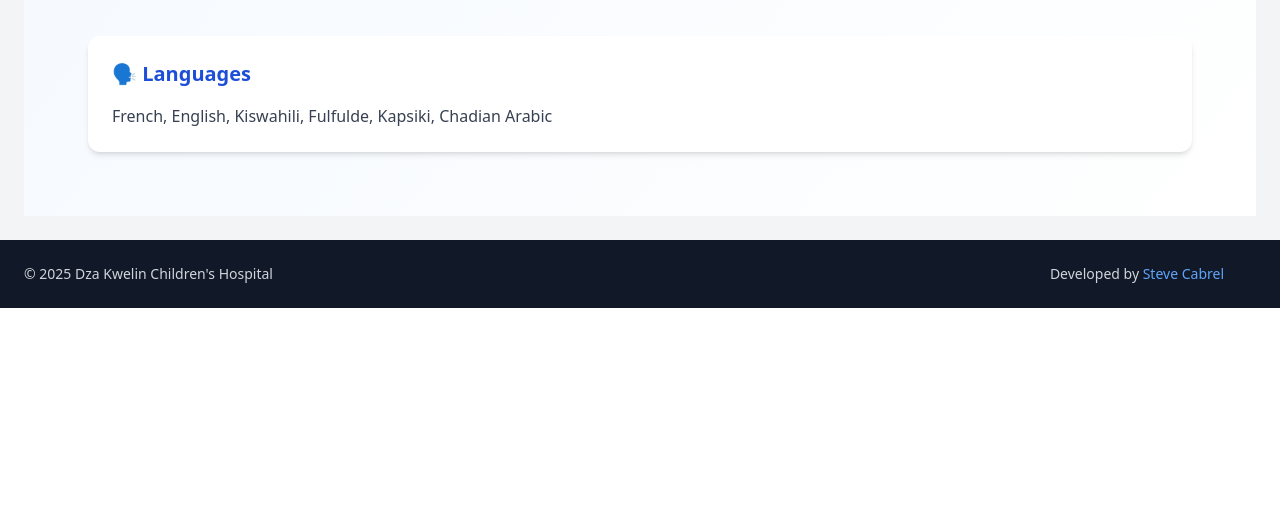
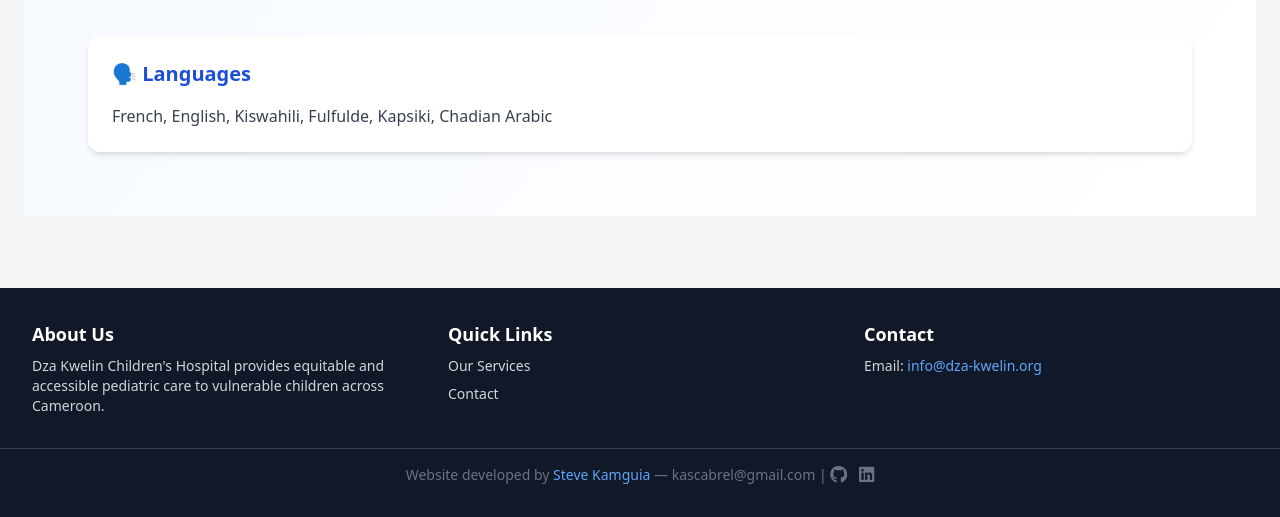
Before and after one commit to Kascabrel/Kwelin_Children-s_Hospital, a Flask app: page /about in a window 1280 px wide. Shown: the part 1502-2019 px from the top of the page. Before the commit the page ends 1810 px from the top, so only its background shows below. Run offline with Flask 3, Linux system fonts and the light colour scheme; some libraries are stand-ins or nearby versions.

Commit message:
Feature: Perform the footer Add: Quick links and developer info

```diff
--- a/app/templates/base.html
+++ b/app/templates/base.html
@@ -11,6 +11,11 @@
     <!-- Icons -->
     <script src="https://kit.fontawesome.com/yourkit.js" crossorigin="anonymous"></script>
     <!-- remplace avec ton kit FontAwesome si besoin -->
+    <!-- FontAwesome Free CDN -->
+    <!-- FontAwesome Free CDN -->
+    <link rel="stylesheet" href="https://cdnjs.cloudflare.com/ajax/libs/font-awesome/6.4.0/css/all.min.css"/>
+
+
 </head>
 <body class="bg-gray-100 text-gray-900 flex flex-col min-h-screen">
 
@@ -72,24 +77,45 @@
 </main>
 
 <!-- Footer -->
-<footer class="bg-gray-900 text-gray-300 py-6">
-    <div class="max-w-7xl mx-auto flex flex-col md:flex-row justify-between items-center px-6">
-        <p class="text-sm">&copy; 2025 Dza Kwelin Children's Hospital</p>
+<footer class="bg-gray-900 text-gray-300 py-8 mt-12">
+  <div class="max-w-7xl mx-auto px-4 sm:px-6 lg:px-8 grid grid-cols-1 md:grid-cols-3 gap-8">
 
-        <div class="flex items-center space-x-4 mt-4 md:mt-0">
-          <span class="text-sm">Developed by
-            <a href="https://steve-kamguia.kascali.de" target="_blank" class="text-blue-400 hover:underline">
-              Steve Cabrel
-            </a>
-          </span>
-            <a href="https://github.com/ton-github" target="_blank" class="hover:text-white">
-                <i class="fab fa-github fa-lg"></i>
-            </a>
-            <a href="https://linkedin.com/in/ton-linkedin" target="_blank" class="hover:text-blue-400">
-                <i class="fab fa-linkedin fa-lg"></i>
-            </a>
-        </div>
+    <!-- About the Hospital -->
+    <div>
+      <h3 class="text-white text-lg font-semibold mb-2">About Us</h3>
+      <p class="text-sm">
+        Dza Kwelin Children's Hospital provides equitable and accessible pediatric care to vulnerable children across Cameroon.
+      </p>
     </div>
+
+    <!-- Quick Links -->
+    <div>
+      <h3 class="text-white text-lg font-semibold mb-2">Quick Links</h3>
+      <ul class="space-y-2 text-sm">
+        <li><a href="/services" class="hover:text-white transition">Our Services</a></li>
+        <li><a href="/contact" class="hover:text-white transition">Contact</a></li>
+      </ul>
+    </div>
+
+    <!-- Hospital Contact -->
+    <div>
+      <h3 class="text-white text-lg font-semibold mb-2">Contact</h3>
+      <p class="text-sm">Email: <a href="mailto:info@dza-kwelin.org" class="text-blue-400 hover:underline">info@dza-kwelin.org</a></p>
+    </div>
+
+  </div>
+
+  <!-- Developer Attribution -->
+  <div class="mt-8 border-t border-gray-700 pt-4 text-center text-sm text-gray-500">
+    Website developed by
+    <a href="https://steve-kamguia.kascali.de" target="_blank" class="text-blue-400 hover:underline">Steve Kamguia</a> —
+    <a href="mailto:tonemail@example.com" class="hover:text-white">kascabrel@gmail.com</a> |
+    <a href="https://github.com/Kascabrel" target="_blank" class="hover:text-white"><i class="fab fa-github fa-lg"></i></a>
+    <a href="https://www.linkedin.com/in/steve-kamguia-144989257/" target="_blank" class="hover:text-blue-400 ml-2"><i class="fab fa-linkedin fa-lg"></i></a>
+  </div>
 </footer>
+
+
+
 </body>
 </html>
```
